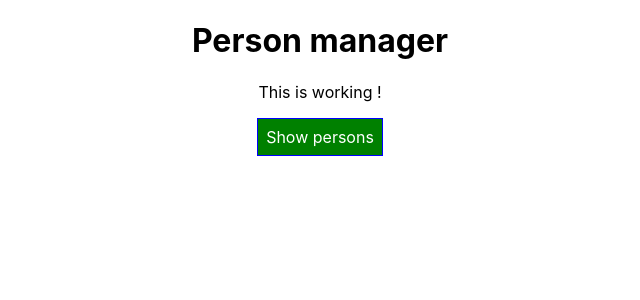
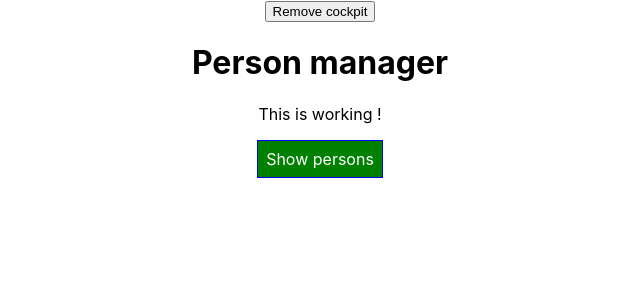
Before and after one commit to BenCRX/react-complete-guide, a React (Create React App) app: page / in a window 1280 px wide. Shown: the top 300 px of the page, without its empty margins (320-960 px from the left). Built offline with nearby package versions, Linux system fonts and the light colour scheme.

Commit message:
97 Finished - Using shouldComponentUpdate for Optimizations

```diff
--- a/src/components/Persons/Persons.js
+++ b/src/components/Persons/Persons.js
@@ -11,7 +11,14 @@ class Persons extends Component
   shouldComponentUpdate(nextProps, nextState)
   {
     console.log("[Persons.js] shouldComponentUpdate");
-    return true;
+    if (nextProps.persons !== this.props.persons)
+    {
+      return true;
+    }
+    else
+    {
+      return false;
+    }
   }
 
   getSnapshotBeforeUpdate(prevProps, prevState)
@@ -28,7 +35,7 @@ class Persons extends Component
 
   componentWillUnmount()
   {
-    console.log('[Persons.js] componentWillUnmount');
+    console.log("[Persons.js] componentWillUnmount");
   }
 
   render()
--- a/src/containers/App.js
+++ b/src/containers/App.js
@@ -18,6 +18,7 @@ class App extends Component
       { id: "97854", name: "Rita", age: 12 },
     ],
     showPersons: false,
+    showCockpit: true,
   };
 
   static getDerivedStateFromProps(props, state)
@@ -93,12 +94,22 @@ class App extends Component
 
     return (
       <div className={style.App}>
+        <button
+          onClick={() =>
+          {
+            this.setState({ showCockpit: false });
+          }}
+        >
+          Remove cockpit
+        </button>
+        {this.state.showCockpit ? (
           <Cockpit
             appTitle={this.props.appTitle}
             showPersons={this.state.showPersons}
             persons={this.state.persons}
             clicked={this.handleTogglePersons}
           />
+        ) : null}
         {persons}
       </div>
     );
```
Also changed, not shown: src/components/Cockpit/Cockpit.js (+6 -6 lines). Lines whose indentation alone changed are shown as unchanged.
